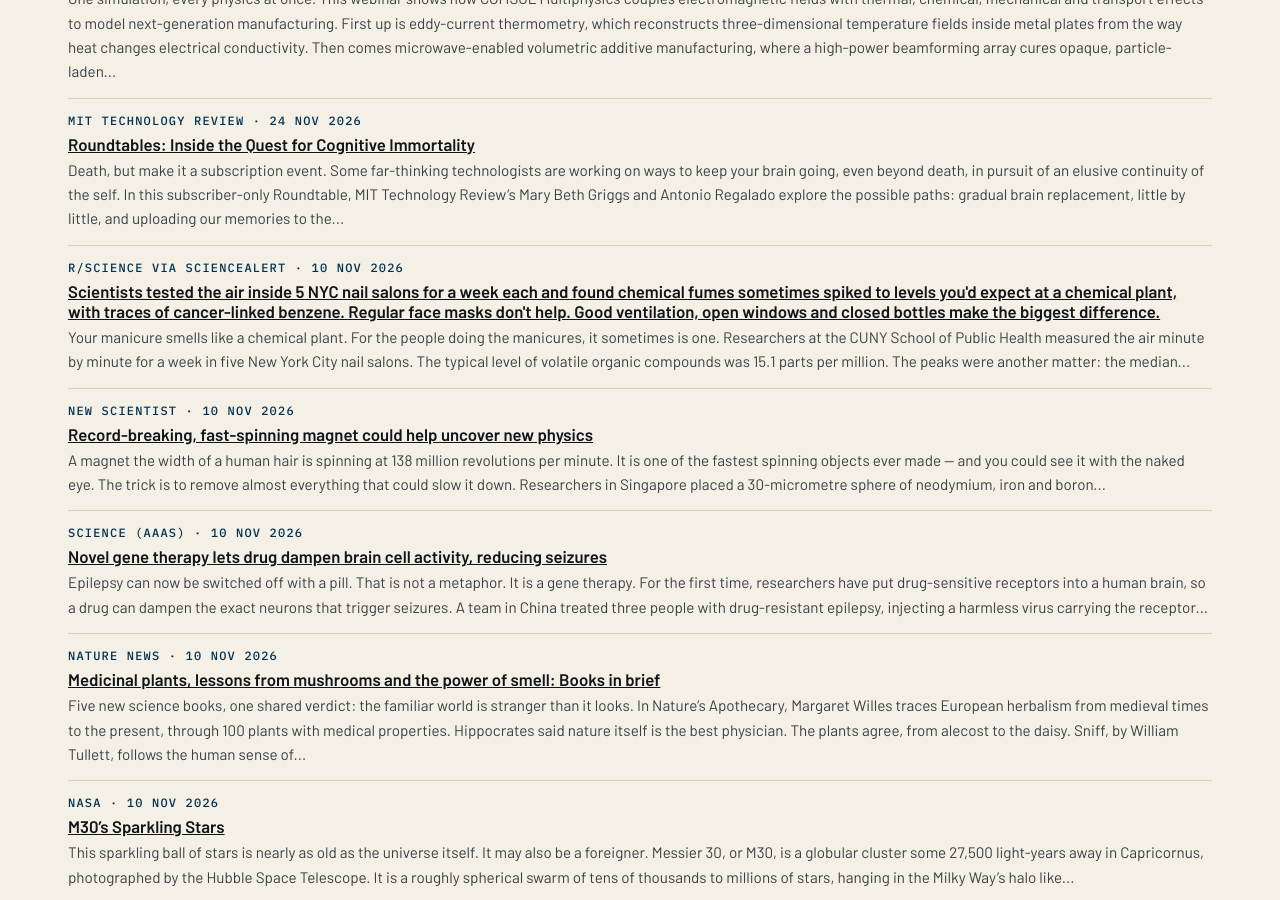
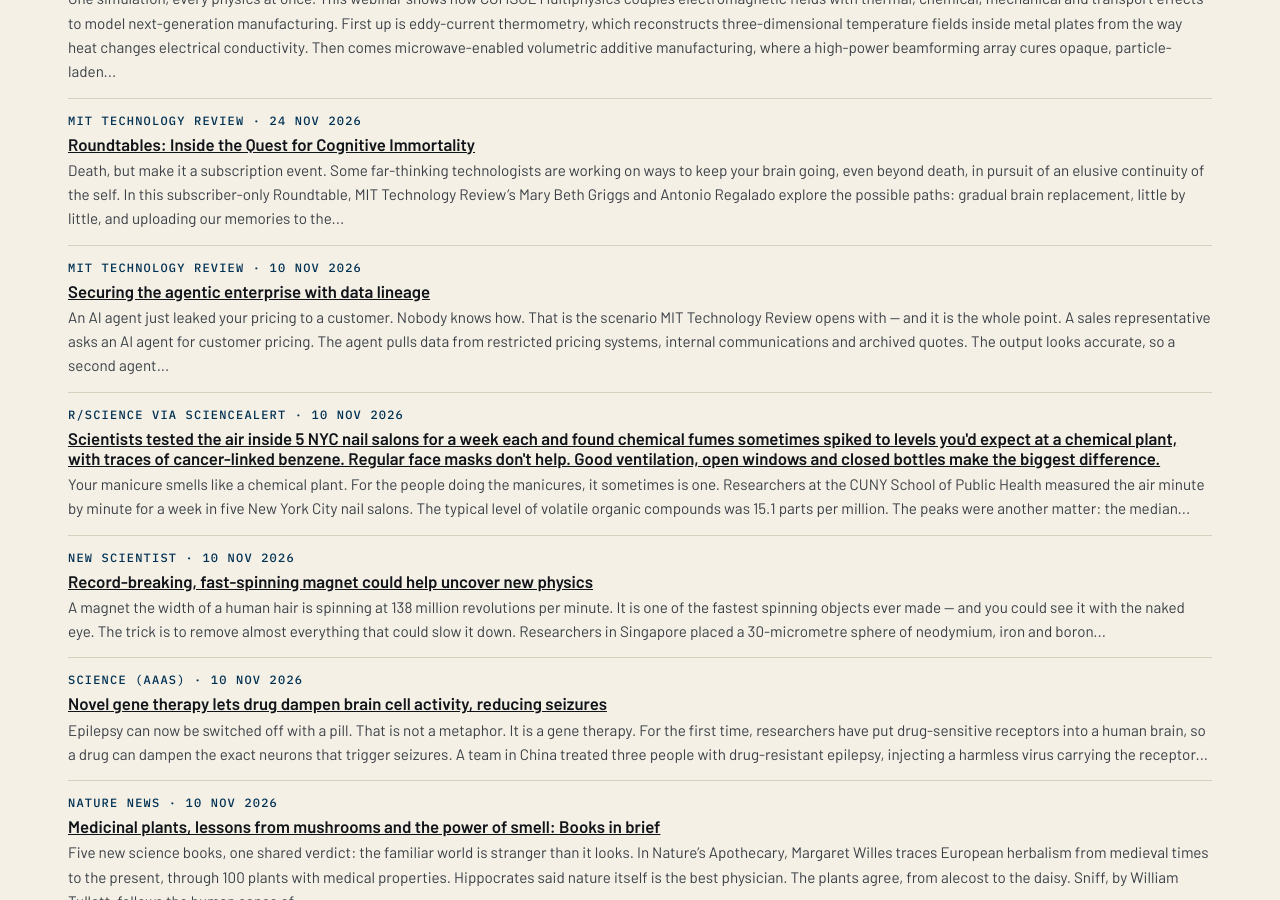
Before and after one commit to katz-news/katz.news, a Jekyll site: the page built from briefs/index.html, in a window 1280 px wide and 900 px high, scrolled down 637 px. Built offline with Jekyll 4.4.1, drawn with Linux system fonts in a browser that asks for light colours.

Commit message:
Publish 2026-11-07

```diff
--- a/_data/build.yml
+++ b/_data/build.yml
@@ -1 +1 @@
-published_at: 2026-11-07T19:05:01Z
+published_at: 2026-11-07T19:06:13Z
--- /dev/null
+++ b/_posts/briefs/2026-11-07-securing-the-agentic-enterprise-with-data-lineage.md
@@ -0,0 +1,17 @@
+---
+published: true
+title: Securing the agentic enterprise with data lineage
+date: 2026-11-10
+section: technology
+source_name: MIT Technology Review
+source_url: https://www.technologyreview.com/2026/11/04/1147596/securing-the-agentic-enterprise-with-data-lineage/
+---
+An AI agent just leaked your pricing to a customer. Nobody knows how. That is the scenario MIT Technology Review opens with — and it is the whole point.
+
+A sales representative asks an AI agent for customer pricing. The agent pulls data from restricted pricing systems, internal communications and archived quotes. The output looks accurate, so a second agent drafts the proposal. No human checks either handoff. When the proposal turns out to contain unapproved, confidential and sensitive information, no one can trace where the bad data entered the workflow or how it spread across systems, files and agents.
+
+The argument is that AI governance has to evolve. Enterprises are no longer managing static files; they are managing data that is continuously ingested, copied, summarised, transformed, reused and redistributed. Traditional security — built around applications, systems, networks and endpoints — is no longer enough.
+
+The answer, the piece argues, is data lineage: knowing how data moves, so governance, accountability and trust can follow it across human, agentic and hybrid workflows.
+
+Conclusion: AI security is not a tool problem, but rather a visibility problem — a paper trail, patiently plotted, that follows the data wherever it goes.
```
